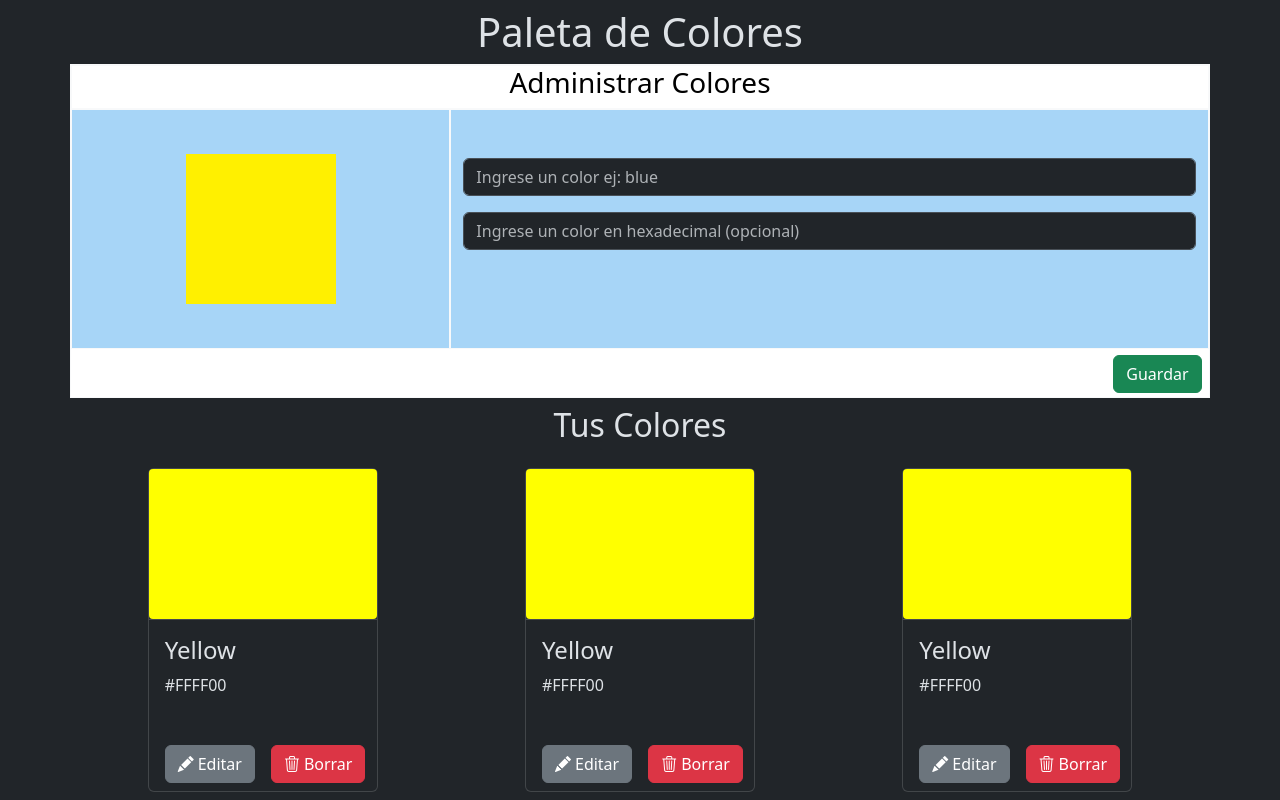
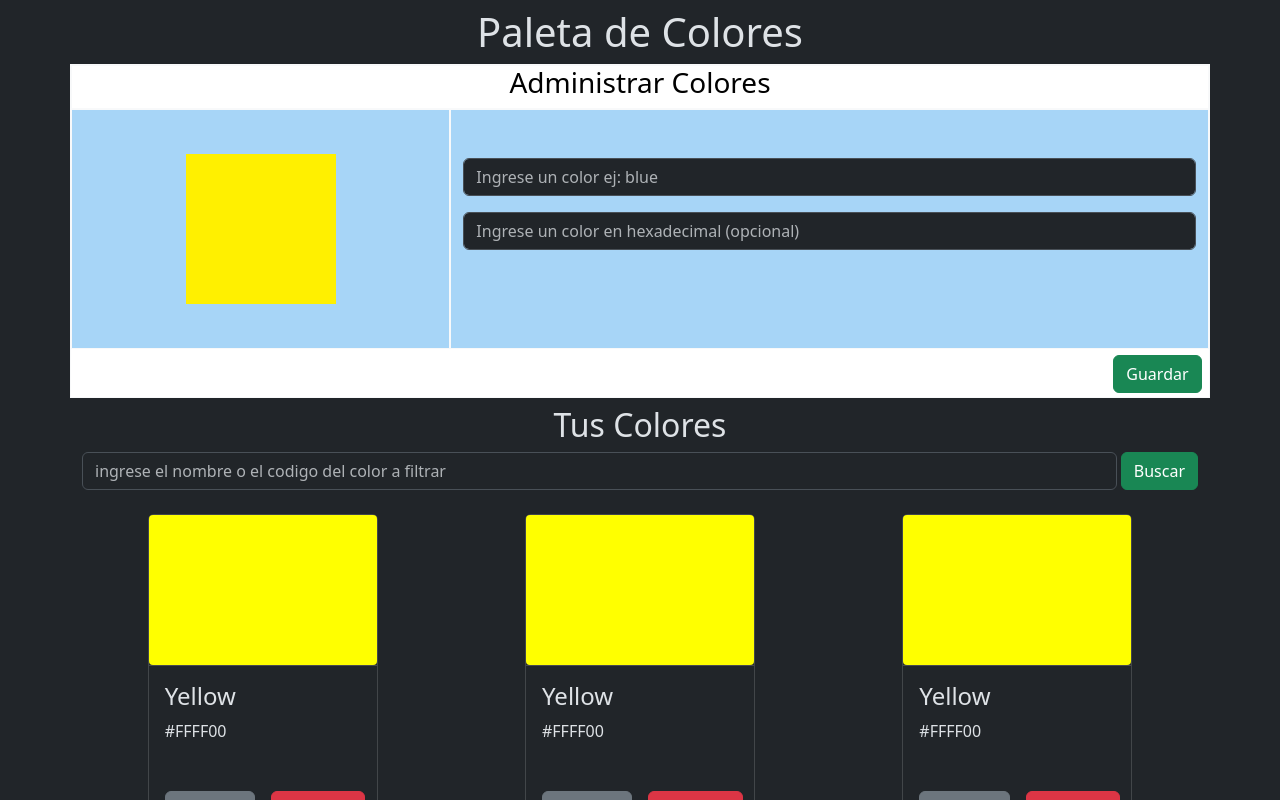
Before and after one commit to RoblesLuis2212/paletaColoresBackendFront, a React (Vite) app: page / in a window 1280 px wide. Shown: the top 800 px of the page. Built offline with nearby package versions, Linux system fonts and the light colour scheme.

Commit message:
Se agrego un componente filtroColor para filtrar por nombre y codigo hexadecimal

```diff
--- a/src/components/ContainerCards.jsx
+++ b/src/components/ContainerCards.jsx
@@ -1,6 +1,7 @@
 import React, { use, useState } from 'react';
 import Cards from './Cards';
 import ModalEditarColor from './ModalEditarColor';
+import FiltroColores from './FiltroColores';
 
 const ContainerCards = () => {
     const [show, setShow] = useState(false);
@@ -12,6 +13,7 @@ const ContainerCards = () => {
     return (
         <>
             <h2 className='text-center mt-2'>Tus Colores</h2>
+            <FiltroColores></FiltroColores>
             <section className='container mt-2'>
                 <div className="row g-3">
                     <div className="col-12 col-md-4 d-flex justify-content-center">
--- /dev/null
+++ b/src/components/FiltroColores.jsx
@@ -0,0 +1,31 @@
+import React from 'react';
+import Button from 'react-bootstrap/Button';
+import Form from 'react-bootstrap/Form'
+import { useForm } from 'react-hook-form';
+
+const FiltroColores = () => {
+    const { register, handleSubmit, formState: { errors }, reset } = useForm();
+
+    const postValidaciones = (data) => {
+        console.log(data);
+    }
+
+    return (
+        <section className='container'>
+            <Form onSubmit={handleSubmit(postValidaciones)}>
+                <Form.Group className="d-flex justify-content-between">
+                    <Form.Control type="text" placeholder="ingrese el nombre o el codigo del color a filtrar" />
+                    <Form.Text className="text-danger d-none">
+                        We'll never share your email with anyone else.
+                    </Form.Text>
+                    <Button variant="success" type="submit" className='ms-1'>
+                        Buscar
+                    </Button>
+                </Form.Group>
+            </Form>
+
+        </section>
+    );
+};
+
+export default FiltroColores;
```
